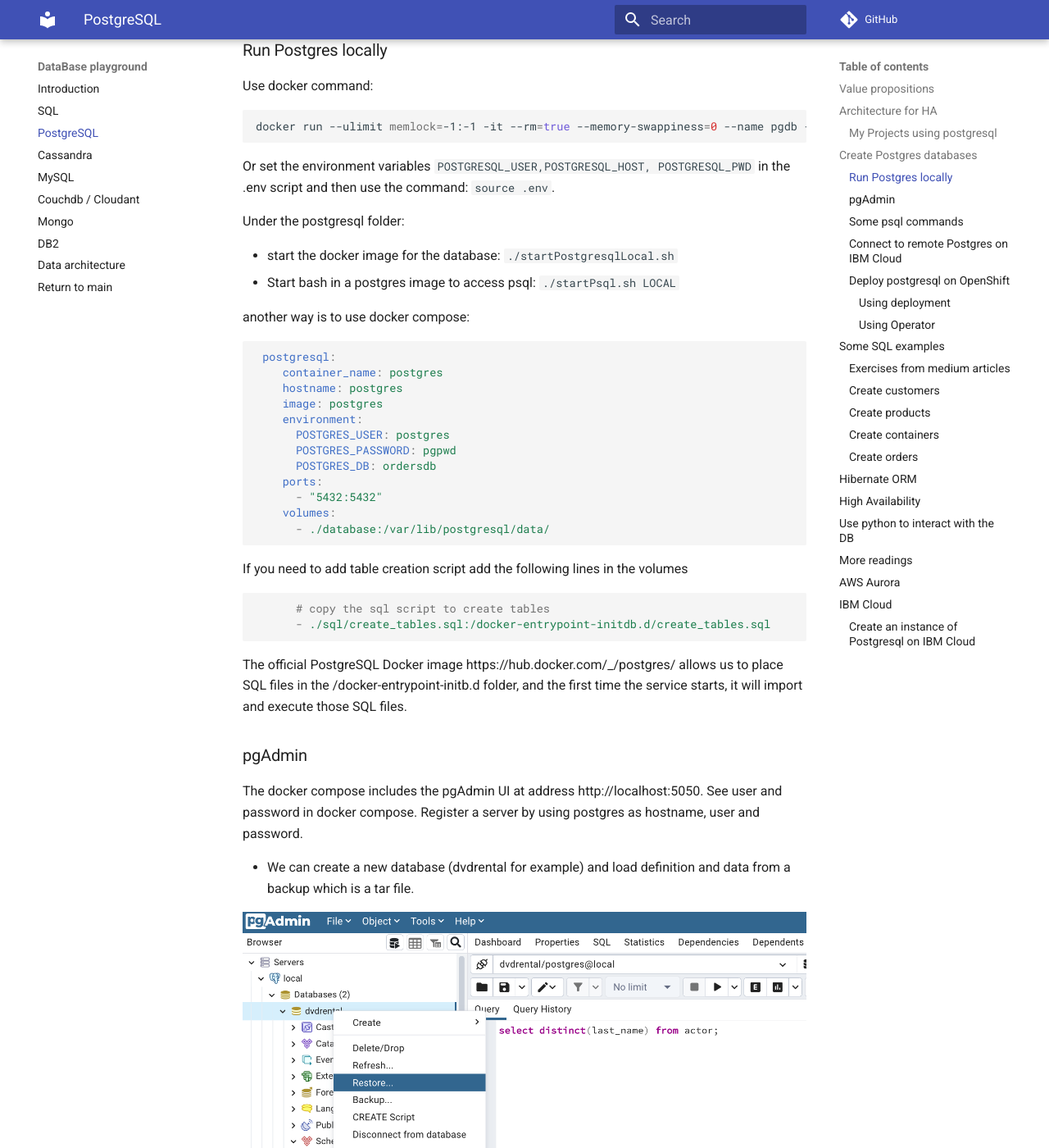
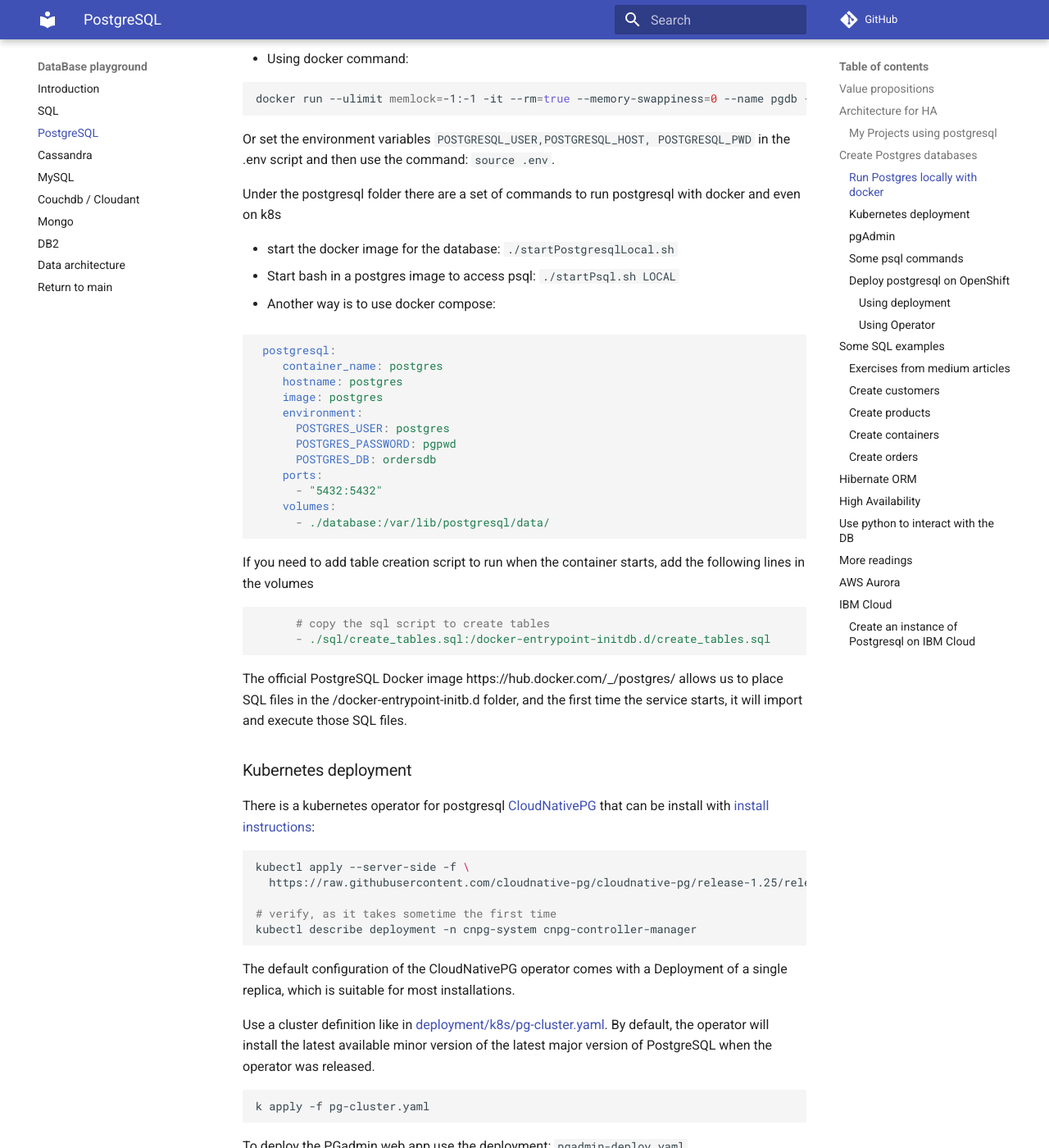
Before and after one commit to jbcodeforce/db-play, an MkDocs documentation site: the page built from docs/postgres.md, in a window 1280 px wide and 1400 px high, scrolled down 1475 px. Shown: the whole window at 82% size. Built offline with MkDocs 1.6.1 and Material for MkDocs 9.7.7, drawn with Linux system fonts in a browser that asks for light colours; comment, search, counter and statistics services are not loaded; some of the changed text lies outside the part shown.

Commit message:
update to run k8s operator for postgresql

````diff
--- a/docs/postgres.md
+++ b/docs/postgres.md
@@ -29,14 +29,14 @@
 
 * [Vaccine order mgr](https://github.com/ibm-cloud-architecture/vaccine-order-mgr-pg)
 * In this project there is a copy of Quarkus - panache - postgresql quickstart with settings to access remote postgresql on IBM Cloud and kubernetes template for a secret to get URL, user and password to access the DB.
-* [Autonomous Car Ride]()
+
 
 ## Create Postgres databases
 
 
-### Run Postgres locally
+### Run Postgres locally with docker
 
-Use docker command:
+* Using docker command:
 
 ```shell
 docker run --ulimit memlock=-1:-1 -it --rm=true --memory-swappiness=0 --name pgdb -e POSTGRES_USER=pguser -e POSTGRES_PASSWORD=passw0rd -e POSTGRES_DB=bettertodo -p 5432:5432 postgres:10.5
@@ -45,12 +45,12 @@
 Or set the environment variables `POSTGRESQL_USER,POSTGRESQL_HOST, POSTGRESQL_PWD` in the .env script and then use the command: `source .env`.
 
 
-Under the postgresql folder:
+Under the postgresql folder there are a set of commands to run postgresql with docker and even on k8s
 
 * start the docker image for the database: `./startPostgresqlLocal.sh`
 * Start bash in a postgres image to access psql: `./startPsql.sh LOCAL`
 
-another way is to use docker compose:
+* Another way is to use docker compose:
 
 ```yaml
  postgresql:
@@ -67,7 +67,7 @@
       - ./database:/var/lib/postgresql/data/
 ```
 
-If you need to add table creation script add the following lines in the volumes
+If you need to add table creation script to run when the container starts, add the following lines in the volumes
 
 ```yaml
       # copy the sql script to create tables
@@ -75,6 +75,29 @@
 ```
 
 The official PostgreSQL Docker image https://hub.docker.com/_/postgres/ allows us to place SQL files in the /docker-entrypoint-initb.d folder, and the first time the service starts, it will import and execute those SQL files.
+
+### Kubernetes deployment
+
+There is a kubernetes operator for postgresql [CloudNativePG](https://cloudnative-pg.io/) that can be install with [install instructions](https://cloudnative-pg.io/documentation/1.25/installation_upgrade/):
+
+```sh
+kubectl apply --server-side -f \
+  https://raw.githubusercontent.com/cloudnative-pg/cloudnative-pg/release-1.25/releases/cnpg-1.25.0.yaml
+
+# verify, as it takes sometime the first time
+kubectl describe deployment -n cnpg-system cnpg-controller-manager
+```
+
+The default configuration of the CloudNativePG operator comes with a Deployment of a single replica, which is suitable for most installations.
+
+Use a cluster definition like in [deployment/k8s/pg-cluster.yaml](). By default, the operator will install the latest available minor version of the latest major version of PostgreSQL when the operator was released.
+
+```sh
+k apply -f pg-cluster.yaml
+```
+
+To deploy the PGadmin web app use the deployment: `pgadmin-deploy.yaml`.
+
 
 ### pgAdmin
 
@@ -112,13 +135,14 @@
     COPY cab_rides FROM '/' DELIMITER ',' CSV HEADER;
     ```
 
-* Can also use the backup and restore functions on the database to load data and schema: use the upload file button on top left.
+* Can also use the backup and restore functions on the database to load data and schema: use the upload file button on top left of the user interface.
 
 ### Some psql commands
 
 ```shell
 # connect to the container
 docker exec -ti pgdb bash
+# start psql using the user specified
 psql -U pguser -d dbname
 # switch to another DB
 \c dbname
@@ -144,19 +168,13 @@
 select * from public.tablename;
 ```
 
-### Connect to remote Postgres on IBM Cloud
-
-```shell
-./startPsql.sh IBMCLOUD
-
-psql postgres://$POSTGRES_USER:$POSTGRES_PWD@$POSTGRES_HOST/$POSTGRES_DB
-```
 
 ### Deploy postgresql on OpenShift
 
 #### Using deployment
 
 See the script deployPostgresOnOpenShift.sh.
+
 #### Using Operator
 
 In the 'developer perspective` of OpenShift console, use the database and a postgresql without persistence, or ephemeral. Set the DB name, user and password. See [this OpenShift tutorial for more info](https://docs.openshift.com/enterprise/3.1/using_images/db_images/postgresql.html#configuration-and-usage).
````
Also changed, not shown: docs/sql.md (+7 -5 lines), 2 other files.
